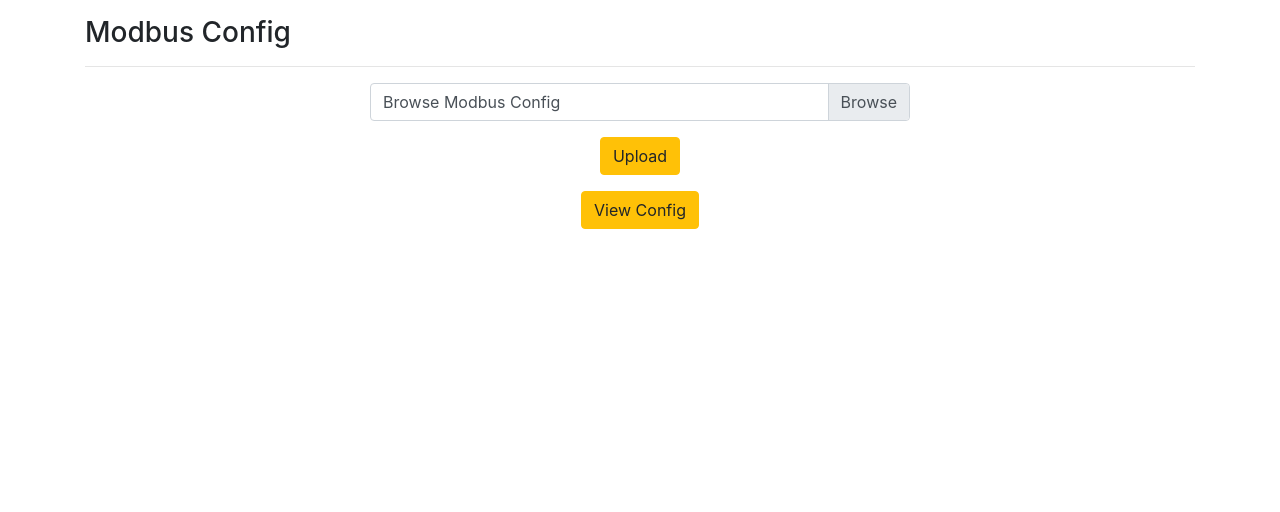
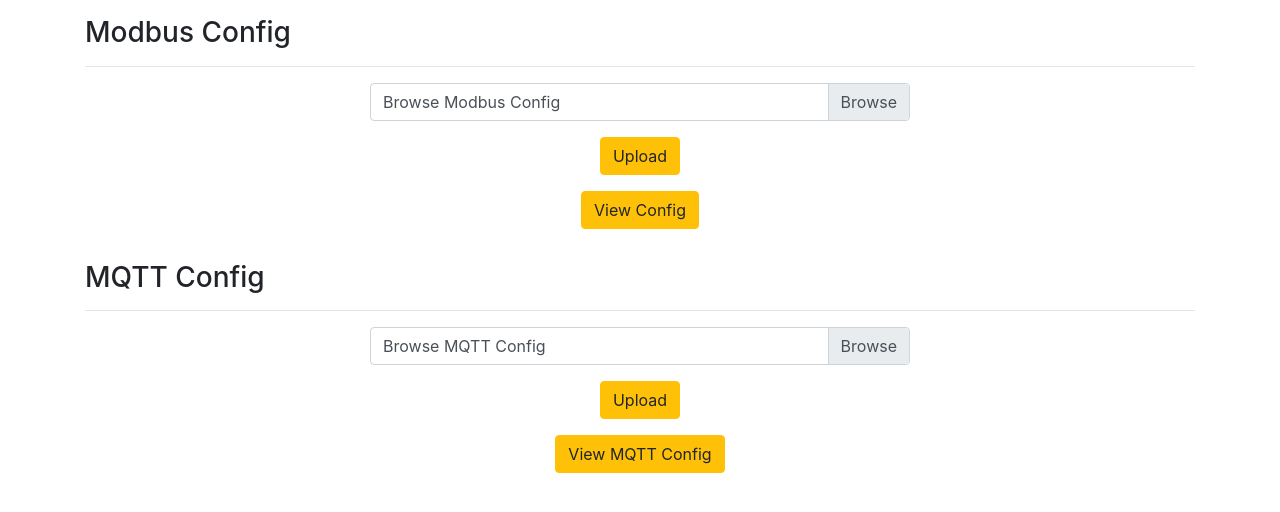
Before and after one commit to tienvinhle/IOTGateway-configpage, a Flask app: page / in a window 1280 px wide. Shown: the top 512 px of the page. Run offline with Flask 2, Linux system fonts and the light colour scheme; some libraries are stand-ins or nearby versions.

Commit message:
expend to MQTT Cpnfg

```diff
--- a/app.py
+++ b/app.py
@@ -2,19 +2,20 @@ from flask import Flask, render_template, request, send_from_directory
 import os
 
 app = Flask(__name__)
-app.config['UPLOAD_FOLDER'] = '/etc/modbus'
+app.config['UPLOAD_MOSBUS_FOLDER'] = '/etc/modbus'
+app.config['UPLOAD_MQTT_FOLDER'] = '/etc/mqtt'
 
 @app.route('/')
 def index():
     return render_template('index.html')
 
-@app.route('/upload', methods=['POST'])
+@app.route('/uploadmodbus', methods=['POST'])
 def upload():
     file = request.files['file']
-    file.save(os.path.join(app.config['UPLOAD_FOLDER'], file.filename))
+    file.save(os.path.join(app.config['UPLOAD_MOSBUS_FOLDER'], file.filename))
     return 'File uploaded successfully'
 
-@app.route('/viewconfig')
+@app.route('/viewmodbusconfig')
 def view_config():
     filename = '/etc/modbus/deviceConfig.conf'
     try:
@@ -24,5 +25,21 @@ def view_config():
         config = 'No config file found'
     return config
 
+@app.route('/uploadmqtt', methods=['POST'])
+def upload():
+    file = request.files['file']
+    file.save(os.path.join(app.config['UPLOAD_MQTT_FOLDER'], file.filename))
+    return 'File uploaded successfully'
+
+@app.route('/viewmqttconfig')
+def view_config():
+    filename = '/etc/mqtt/appConfig.conf'
+    try:
+        with open(filename, 'r') as f:
+            config = f.read()
+    except FileNotFoundError:
+        config = 'No config file found'
+    return config
+
 if __name__ == '__main__':
     app.run(debug=True)
--- a/templates/index.html
+++ b/templates/index.html
@@ -22,17 +22,42 @@
           </div>
         </div>
         <div class="text-center">
-          <button class="btn btn-warning" type="button" id="upload-btn">Upload</button>
+          <button class="btn btn-warning" type="button" id="upload-modbus-btn">Upload</button>
         </div>
       </div>
     </div>
     <div class="row mt-3">
       <div class="col-sm-6 offset-sm-3">
         <div class="text-center">
-          <button class="btn btn-warning" type="button" id="view-config-btn">View Config</button>
+          <button class="btn btn-warning" type="button" id="view-modbusconfig-btn">View Config</button>
         </div>
         <div class="mt-3">
-          <pre id="config-display"></pre>
+          <pre id="modbusconfig-display"></pre>
+        </div>
+      </div>
+    </div>
+    <h3>MQTT Config</h3>
+    <hr>
+    <div class="row">
+      <div class="col-sm-6 offset-sm-3">
+        <div class="input-group mb-3">
+          <div class="custom-file">
+            <input type="file" class="custom-file-input" id="mqtt-file" name="mqtt-file">
+            <label class="custom-file-label" for="mqtt-file">Browse MQTT Config</label>
+          </div>
+        </div>
+        <div class="text-center">
+          <button class="btn btn-warning" type="button" id="upload-mqtt-btn">Upload</button>
+        </div>
+      </div>
+    </div>
+    <div class="row mt-3">
+      <div class="col-sm-6 offset-sm-3">
+        <div class="text-center">
+          <button class="btn btn-warning" type="button" id="view-mqttconfig-btn">View MQTT Config</button>
+        </div>
+        <div class="mt-3">
+          <pre id="mqttconfig-display"></pre>
         </div>
       </div>
     </div>
@@ -40,13 +65,13 @@
 
   <script>
     $(document).ready(function(){
-      $("#upload-btn").click(function(){
+      $("#upload-modbus-btn").click(function(){
         var fd = new FormData();
         var files = $('#modbus-file')[0].files[0];
         fd.append('file',files);
 
         $.ajax({
-          url: '/upload',
+          url: '/uploadmodbus',
           type: 'post',
           data: fd,
           contentType: false,
@@ -57,12 +82,39 @@
         });
       });
 
-      $("#view-config-btn").click(function(){
+      $("#view-modbusconfig-btn").click(function(){
         $.ajax({
-          url: '/viewconfig',
+          url: '/viewmodbusconfig',
           type: 'get',
           success: function(response){
-            $("#config-display").text(response);
+            $("#modbusconfig-display").text(response);
+          },
+        });
+      });
+
+      $("#upload-mqtt-btn").click(function(){
+        var fd = new FormData();
+        var files = $('#mqtt-file')[0].files[0];
+        fd.append('file',files);
+
+        $.ajax({
+          url: '/uploadmqtt',
+          type: 'post',
+          data: fd,
+          contentType: false,
+          processData: false,
+          success: function(response){
+            alert(response);
+          },
+        });
+      });
+
+      $("#view-mqttconfig-btn").click(function(){
+        $.ajax({
+          url: '/viewmqttconfig',
+          type: 'get',
+          success: function(response){
+            $("#mqttconfig-display").text(response);
           },
         });
       });
```
